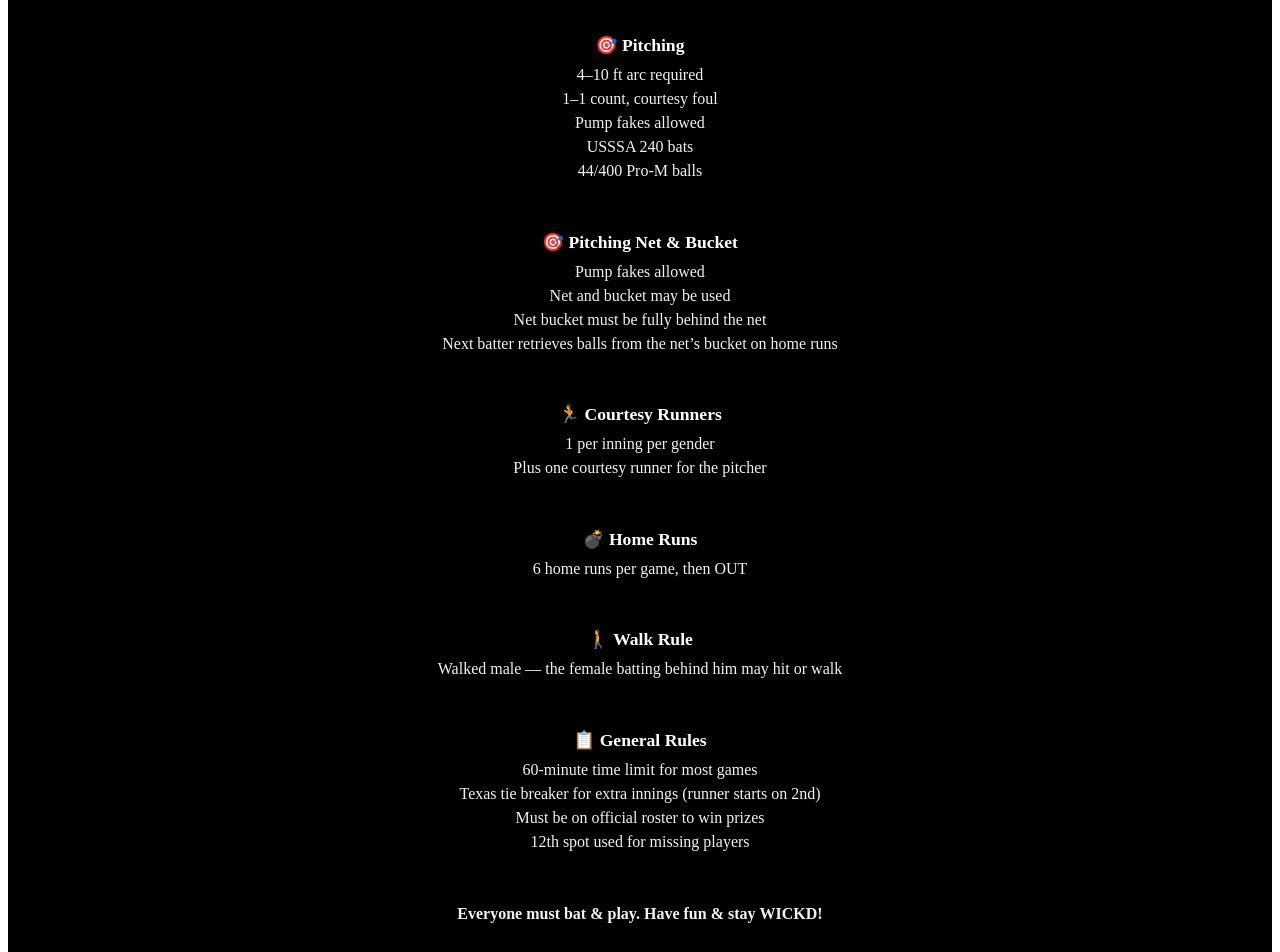
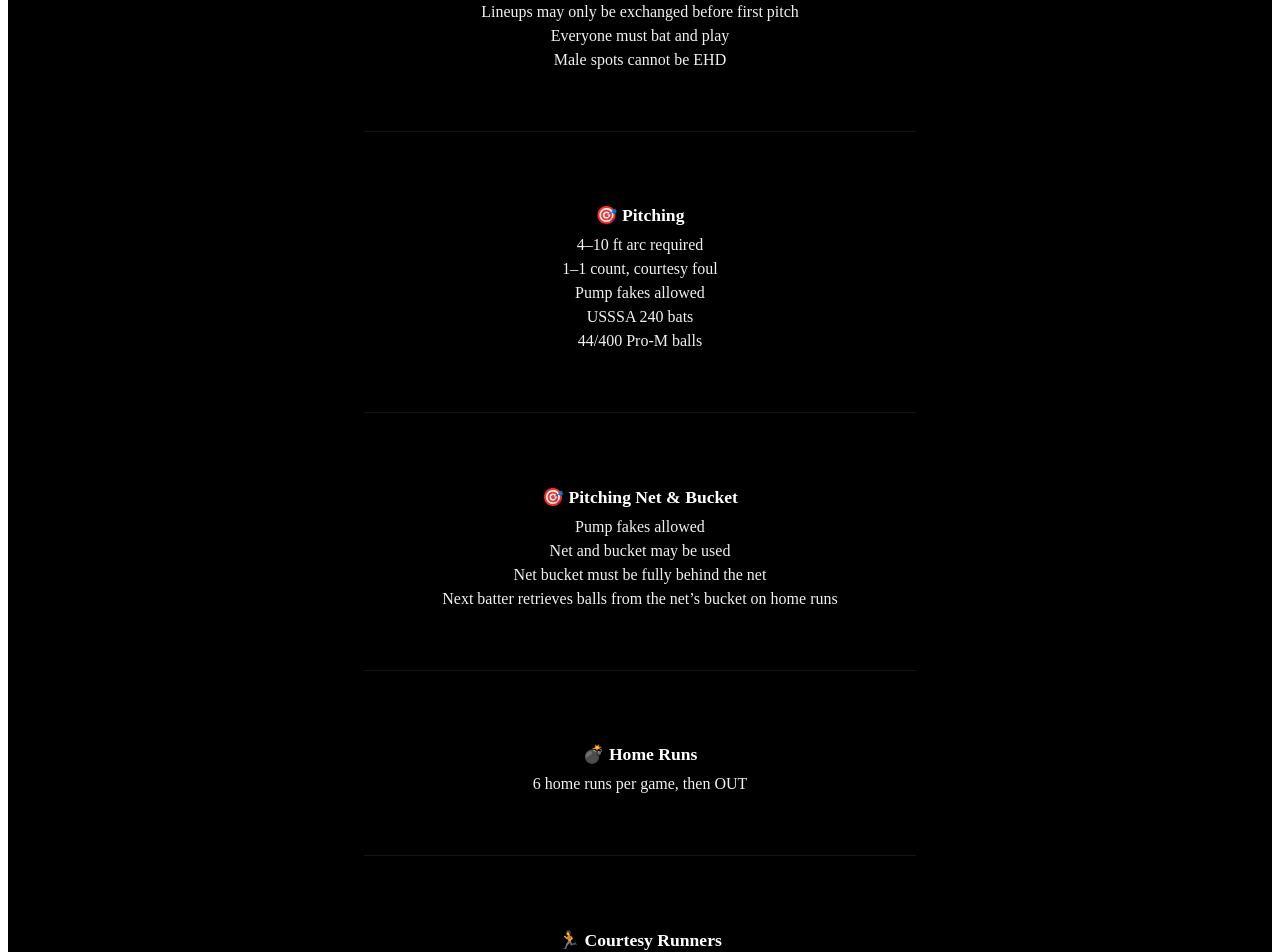
Before and after one commit to markhartley0929-netizen/SingleEventRegistration, a React (Vite) app: page /rules in a window 1280 px wide. Shown: the part 700-1652 px from the top of the page. Built offline with nearby package versions, Linux system fonts and the light colour scheme.

Commit message:
Add Rules page, no button V3

```diff
--- a/src/pages/RulesPage.css
+++ b/src/pages/RulesPage.css
@@ -36,3 +36,10 @@
   margin-top: 24px;
   align-self: center;
 }
+
+.rules-divider {
+  height: 1px;
+  background: rgba(255, 255, 255, 0.08);
+  margin: 28px 0;
+  width: 100%;
+}
--- a/src/pages/RulesPage.tsx
+++ b/src/pages/RulesPage.tsx
@@ -18,6 +18,7 @@ export default function RulesPage() {
 
 <div className="rules-wrapper">
 
+  {/* TOURNAMENT FORMAT */}
   <div className="rules-section">
     <h3>⚾ Tournament Format</h3>
     <ul>
@@ -26,6 +27,9 @@ export default function RulesPage() {
     </ul>
   </div>
 
+  <div className="rules-divider" />
+
+  {/* LINEUPS */}
   <div className="rules-section">
     <h3>🧾 Lineups</h3>
     <ul>
@@ -36,6 +40,9 @@ export default function RulesPage() {
     </ul>
   </div>
 
+  <div className="rules-divider" />
+
+  {/* PITCHING */}
   <div className="rules-section">
     <h3>🎯 Pitching</h3>
     <ul>
@@ -47,8 +54,11 @@ export default function RulesPage() {
     </ul>
   </div>
 
+  <div className="rules-divider" />
+
+  {/* PITCHING NET & BUCKET */}
   <div className="rules-section">
-            <h3>🎯  Pitching Net & Bucket</h3>
+    <h3>🎯 Pitching Net & Bucket</h3>
     <ul>
       <li>Pump fakes allowed</li>
       <li>Net and bucket may be used</li>
@@ -57,6 +67,19 @@ export default function RulesPage() {
     </ul>
   </div>
 
+  <div className="rules-divider" />
+
+  {/* HOME RUNS */}
+  <div className="rules-section">
+    <h3>💣 Home Runs</h3>
+    <ul>
+      <li>6 home runs per game, then OUT</li>
+    </ul>
+  </div>
+
+  <div className="rules-divider" />
+
+  {/* COURTESY RUNNERS */}
   <div className="rules-section">
     <h3>🏃 Courtesy Runners</h3>
     <ul>
@@ -65,13 +88,9 @@ export default function RulesPage() {
     </ul>
   </div>
 
-          <div className="rules-section">
-            <h3>💣 Home Runs</h3>
-            <ul>
-              <li>6 home runs per game, then OUT</li>
-            </ul>
-          </div>
+  <div className="rules-divider" />
 
+  {/* WALK RULE */}
   <div className="rules-section">
     <h3>🚶 Walk Rule</h3>
     <ul>
@@ -81,6 +100,9 @@ export default function RulesPage() {
     </ul>
   </div>
 
+  <div className="rules-divider" />
+
+  {/* GENERAL */}
   <div className="rules-section">
     <h3>📋 General Rules</h3>
     <ul>
@@ -95,12 +117,12 @@ export default function RulesPage() {
     Everyone must bat & play. Have fun & stay <strong>WICKD!</strong>
   </p>
 
-          {/* Optional return link — keep or remove */}
   <Link to="/" className="btn secondary rules-back">
     ← Back to Event
   </Link>
 
 </div>
+
       </header>
     </div>
   );
```
Lines whose indentation alone changed are shown as unchanged.
